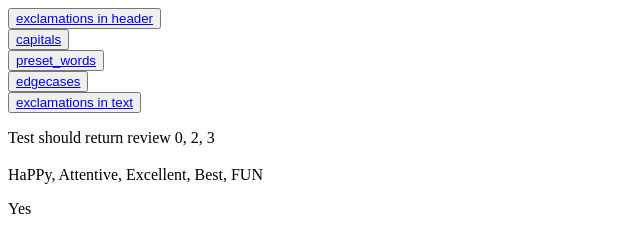
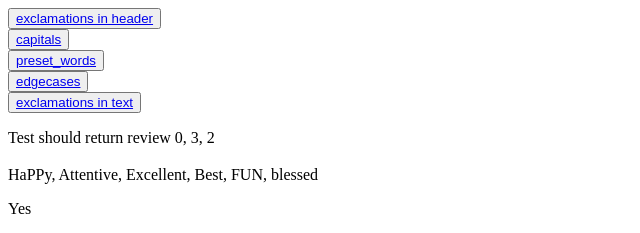
Before and after one commit to vivekh99/podium_test_case_suite, a plain HTML site: page preset_words.html in a window 1280 px wide. Shown: the top 233 px of the page, 0-640 px from the left. Drawn offline with Linux system fonts and the light colour scheme.

Commit message:
comments

```diff
--- a/preset_words.html
+++ b/preset_words.html
@@ -36,10 +36,10 @@
 			</button>
 		</div>
 
-		<p>Test should return review 0, 2, 3</p>
+		<p>Test should return review 0, 3, 2</p>
 
 		<h3 class="no-format inline italic-bolder font-20 dark-grey"></h3>
-			<p class="font-16 review-content margin-bottom-none line-height-25">HaPPy, Attentive, Excellent, Best, FUN</p>
+			<p class="font-16 review-content margin-bottom-none line-height-25">HaPPy, Attentive, Excellent, Best, FUN, blessed</p>
 
 			<div class="td small-text boldest">Yes</div>
 
```
